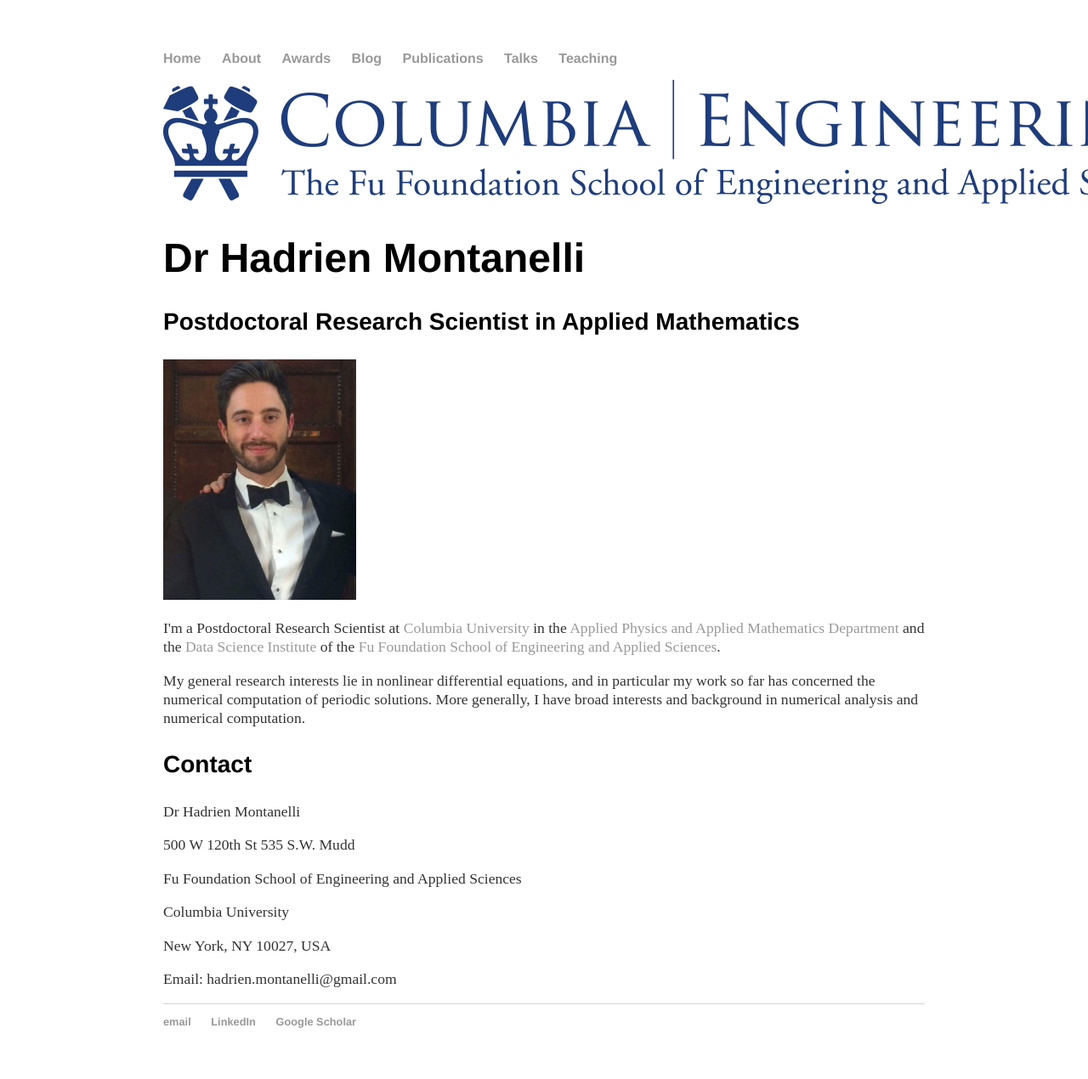
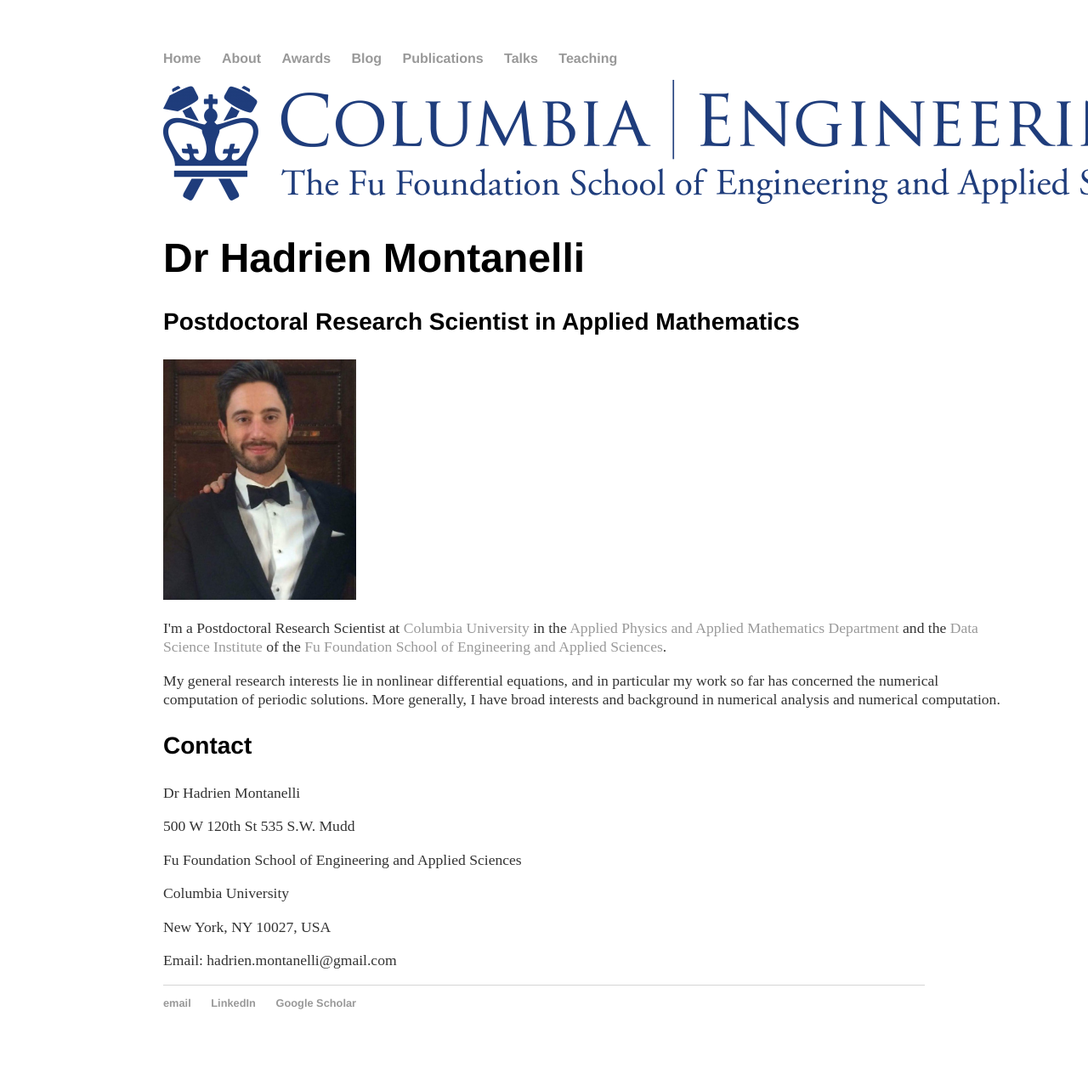
Before and after one commit to Hadrien-Montanelli/Hadrien-Montanelli.github.io, a Jekyll site: the page built from index.html, in a window 1280 px wide. Shown: the whole page at 85% size. Built offline with Jekyll 4.4.1, drawn with Linux system fonts in a browser that asks for light colours; after the commit the page ends 1248 px from its top, so only the background shows below that.

Commit message:
Update main.css

```diff
--- a/css/main.css
+++ b/css/main.css
@@ -1,6 +1,11 @@
 body {
     margin: 60px auto;
     width: 70%;
+}
+div {
+height: auto; /*if more info comes on the page, it will stretch down*/
+width: 1000px;
+margin: 0 auto; /*this will cause the div to be in the center*/
 }
 nav ul, footer ul {
     font-family:'Helvetica', 'Arial', 'Sans-Serif';
```
